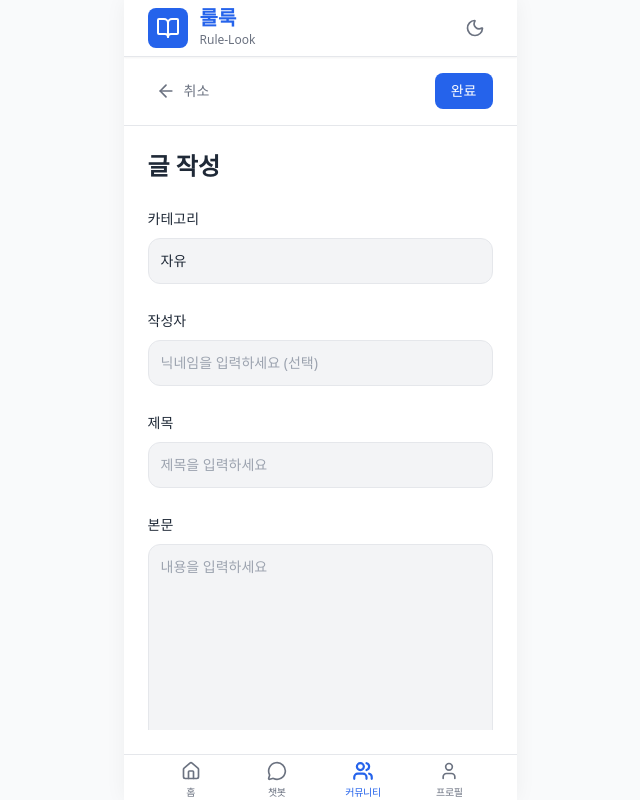
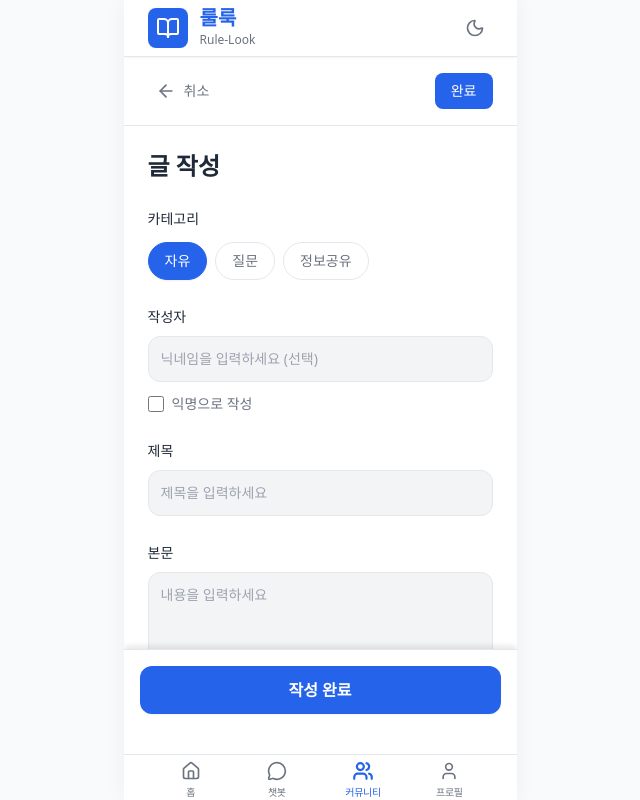
Before and after one commit to parksuejin1026/MoDoRi_Project, a Next.js app: page /community/add in a window 1280 px wide. Shown: the whole page, without its empty margins (320-960 px from the left). Built offline with nearby package versions, Linux system fonts and the light colour scheme.

Commit message:
feat(community): 커뮤니티 학교 필터링 및 익명 글쓰기 기능 추가

```diff
--- a/app/community/[postId]/ClientPostDetail.tsx
+++ b/app/community/[postId]/ClientPostDetail.tsx
@@ -29,6 +29,7 @@ interface CommentData {
     author: string;
     content: string;
     createdAt: string;
+    school?: string; // ⭐️ [추가] 학교 정보 필드
 }
 
 
@@ -54,6 +55,9 @@ export default function ClientPostDetail({
     // ⭐️ [추가] 댓글 수정 상태 관리
     const [editingCommentId, setEditingCommentId] = useState<string | null>(null);
     const [editingContent, setEditingContent] = useState('');
+
+    // ⭐️ [추가] 익명 작성 상태
+    const [isAnonymous, setIsAnonymous] = useState(false);
 
 
     useEffect(() => {
@@ -102,7 +106,8 @@ export default function ClientPostDetail({
         }
 
         setIsSubmittingComment(true);
-        const userName = localStorage.getItem('userName') || '익명';
+        // ⭐️ [수정] 익명 여부에 따라 작성자 이름 설정
+        const userName = isAnonymous ? '익명' : (localStorage.getItem('userName') || '익명');
 
         const payload = {
             postId: postData._id,
@@ -123,6 +128,7 @@ export default function ClientPostDetail({
                 const newComment = await response.json();
                 setComments((prev: CommentData[]) => [...prev, newComment.data]);
                 setCommentText('');
+                setIsAnonymous(false); // 작성 후 초기화
 
             } else {
                 const errorData = await response.json();
@@ -301,7 +307,15 @@ export default function ClientPostDetail({
                             return (
                                 <div key={comment._id} className='p-3 bg-muted rounded-xl border border-border'>
                                     <div className='flex justify-between items-start mb-1'>
+                                        <div className="flex items-center gap-2">
                                             <span className='font-medium text-sm text-foreground'>{comment.author}</span>
+                                            {/* ⭐️ [추가] 학교 배지 표시 */}
+                                            {comment.school && (
+                                                <span className="px-1.5 py-0.5 rounded text-[10px] font-medium bg-blue-100 text-blue-700 border border-blue-200">
+                                                    {comment.school}
+                                                </span>
+                                            )}
+                                        </div>
                                         {/* ⭐️ 수정/삭제 버튼 */}
                                         {isCommentOwner && (
                                             <div className="flex gap-2 text-xs text-muted-foreground">
@@ -378,13 +392,27 @@ export default function ClientPostDetail({
                         rows={1} // ⭐️ [수정 반영] 한 줄 크기로 줄임
                         className='w-full p-3 bg-muted border border-border text-foreground rounded-xl text-sm resize-none focus:outline-none focus:border-primary transition-all'
                     />
+
+                    {/* ⭐️ [추가] 익명 작성 체크박스 */}
+                    <div className="flex items-center justify-between mt-2">
+                        <label className="flex items-center gap-2 text-sm text-muted-foreground cursor-pointer hover:text-foreground transition-colors">
+                            <input
+                                type="checkbox"
+                                checked={isAnonymous}
+                                onChange={(e) => setIsAnonymous(e.target.checked)}
+                                className="w-4 h-4 rounded border-border text-primary focus:ring-primary/20"
+                            />
+                            <span>익명으로 작성</span>
+                        </label>
+
                         <button
                             type='submit'
                             disabled={!currentUserId || isSubmittingComment || !commentText.trim()}
-                        className="mt-2 w-full px-4 py-2 bg-primary text-primary-foreground text-sm font-medium rounded-lg hover:bg-primary/90 disabled:bg-muted-foreground/50 transition-colors"
+                            className="px-4 py-2 bg-primary text-primary-foreground text-sm font-medium rounded-lg hover:bg-primary/90 disabled:bg-muted-foreground/50 transition-colors"
                         >
                             {isSubmittingComment ? '작성 중...' : '댓글 등록'}
                         </button>
+                    </div>
                 </form>
             </div>
         </div>
--- a/app/community/add/page.tsx
+++ b/app/community/add/page.tsx
@@ -1,5 +1,3 @@
-// 📁 app/community/add/page.tsx
-
 'use client';
 
 import { useState, useEffect } from 'react';
@@ -11,12 +9,12 @@ export default function WritePage() {
   const [title, setTitle] = useState('');
   const [content, setContent] = useState('');
   const [author, setAuthor] = useState('');
-  // ⭐️ [추가] 카테고리 상태 추가
   const [category, setCategory] = useState<'질문' | '정보공유' | '자유'>('자유');
-  const [currentUserId, setCurrentUserId] = useState<string>(''); // ⭐️ 추가
-  const [currentUserEmail, setCurrentUserEmail] = useState<string>(''); // ⭐️ 추가
-  const [currentUserSchool, setCurrentUserSchool] = useState<string>(''); // ⭐️ 추가: 학교 정보
+  const [currentUserId, setCurrentUserId] = useState<string>('');
+  const [currentUserEmail, setCurrentUserEmail] = useState<string>('');
+  const [currentUserSchool, setCurrentUserSchool] = useState<string>('');
 
+  const [isAnonymous, setIsAnonymous] = useState(false);
   const [isSubmitting, setIsSubmitting] = useState(false);
   const router = useRouter();
 
@@ -25,20 +23,14 @@ export default function WritePage() {
       const storedName = localStorage.getItem('userName');
       const storedId = localStorage.getItem('userId');
       const storedEmail = localStorage.getItem('userEmail');
-      const storedSchool = localStorage.getItem('userSchool'); // ⭐️ 학교 정보 가져오기
+      const storedSchool = localStorage.getItem('userSchool');
 
       if (storedName) setAuthor(storedName);
-      if (storedId) setCurrentUserId(storedId); // ⭐️ 저장
-      if (storedEmail) setCurrentUserEmail(storedEmail); // ⭐️ 저장
-      if (storedSchool) setCurrentUserSchool(storedSchool); // ⭐️ 저장
+      if (storedId) setCurrentUserId(storedId);
+      if (storedEmail) setCurrentUserEmail(storedEmail);
+      if (storedSchool) setCurrentUserSchool(storedSchool);
     }
   }, []);
-
-  // ⭐️ [추가] userId가 없으면 등록 불가
-  if (!currentUserId || !currentUserEmail) {
-    // 렌더링을 막고 로딩 스피너나 리다이렉트를 고려할 수 있습니다.
-    // 현재는 글쓰기 버튼만 비활성화합니다.
-  }
 
   const handleSubmit = async (e: React.FormEvent) => {
     e.preventDefault();
@@ -55,11 +47,11 @@ export default function WritePage() {
         body: JSON.stringify({
           title,
           content,
-          author: author.trim() || '익명',
-          category, // ⭐️ 카테고리 추가
-          userId: currentUserId, // ⭐️ userId 추가
-          userEmail: currentUserEmail, // ⭐️ userEmail 추가
-          school: currentUserSchool, // ⭐️ school 추가
+          author: isAnonymous ? '' : (author.trim() || '익명'),
+          category,
+          userId: currentUserId,
+          userEmail: currentUserEmail,
+          school: currentUserSchool,
         }),
       });
 
@@ -78,16 +70,17 @@ export default function WritePage() {
   };
 
   return (
-    <div className="flex flex-col h-full bg-card">
+    <div className="flex flex-col h-full bg-card relative">
       {/* 헤더 */}
       <div className="flex items-center justify-between px-6 py-4 border-b border-border sticky top-0 bg-card z-10">
         <Link href="/community" className="flex items-center gap-2 text-muted-foreground hover:bg-accent px-2 py-1 rounded-md transition-colors">
           <ArrowLeft size={20} />
           <span className="text-sm font-medium">취소</span>
         </Link>
+        {/* 상단 완료 버튼 (선택적 유지) */}
         <button
           onClick={handleSubmit}
-          disabled={isSubmitting || !title.trim() || !content.trim() || !currentUserId} // ⭐️ userId 조건 추가
+          disabled={isSubmitting || !title.trim() || !content.trim() || !currentUserId}
           className="px-4 py-2 bg-primary text-primary-foreground text-sm font-medium rounded-lg hover:bg-primary/90 disabled:bg-muted-foreground/50 transition-colors"
         >
           {isSubmitting ? '등록 중...' : '완료'}
@@ -99,30 +92,50 @@ export default function WritePage() {
         <h2 className="text-2xl font-bold text-foreground mb-6">글 작성</h2>
 
         <div className="space-y-6">
-          {/* ⭐️ [수정] 카테고리 선택 필드 */}
-          <div className="space-y-2">
+          {/* ⭐️ [수정] 카테고리 선택 필드 (칩 UI) */}
+          <div className="space-y-3">
             <label className="text-sm font-medium text-foreground">카테고리</label>
-            <select
-              value={category}
-              onChange={(e) => setCategory(e.target.value as '질문' | '정보공유' | '자유')}
-              className="w-full p-3 bg-muted border border-border text-foreground rounded-xl text-sm focus:outline-none focus:border-primary focus:ring-1 focus:ring-primary/20 transition-all appearance-none"
-            >
-              <option value="자유">자유</option>
-              <option value="질문">질문</option>
-              <option value="정보공유">정보공유</option>
-            </select>
+            <div className="flex gap-2">
+              {(['자유', '질문', '정보공유'] as const).map((cat) => (
+                <button
+                  key={cat}
+                  onClick={() => setCategory(cat)}
+                  className={`px-4 py-2 rounded-full text-sm font-medium transition-all active:scale-95 border ${category === cat
+                    ? 'bg-primary text-primary-foreground border-primary shadow-sm'
+                    : 'bg-background text-muted-foreground border-border hover:bg-secondary'
+                    }`}
+                >
+                  {cat}
+                </button>
+              ))}
+            </div>
           </div>
 
           <div className="space-y-2">
             <label className="text-sm font-medium text-foreground">작성자</label>
+
             <input
               type="text"
-              value={author}
+              value={isAnonymous ? '익명' : author}
               onChange={(e) => setAuthor(e.target.value)}
-              className="w-full p-3 bg-muted border border-border text-foreground rounded-xl text-sm focus:outline-none focus:border-primary focus:ring-1 focus:ring-primary/20 transition-all"
+              disabled={isAnonymous}
+              className="w-full p-3 bg-muted border border-border text-foreground rounded-xl text-sm focus:outline-none focus:border-primary focus:ring-1 focus:ring-primary/20 transition-all disabled:opacity-60 disabled:cursor-not-allowed"
               placeholder="닉네임을 입력하세요 (선택)"
             />
-            {currentUserId && <p className='text-xs text-muted-foreground pt-1'>작성자 ID: {currentUserId.substring(0, 8)}...</p>}
+
+            <div className="flex justify-between items-start">
+              {currentUserId && <p className='text-xs text-muted-foreground pt-1'>작성자 ID: {currentUserId.substring(0, 8)}...</p>}
+
+              <label className="flex items-center gap-2 text-sm text-muted-foreground cursor-pointer hover:text-foreground transition-colors pt-1">
+                <input
+                  type="checkbox"
+                  checked={isAnonymous}
+                  onChange={(e) => setIsAnonymous(e.target.checked)}
+                  className="w-4 h-4 rounded border-border text-primary focus:ring-primary/20"
+                />
+                <span>익명으로 작성</span>
+              </label>
+            </div>
           </div>
 
           <div className="space-y-2">
@@ -147,6 +160,17 @@ export default function WritePage() {
           </div>
         </div>
       </div>
+
+      {/* ⭐️ [추가] 하단 고정 완료 버튼 */}
+      <div className="p-4 border-t border-border bg-card sticky bottom-0 z-20 shadow-[0_-4px_6px_-1px_rgba(0,0,0,0.1)]">
+        <button
+          onClick={handleSubmit}
+          disabled={isSubmitting || !title.trim() || !content.trim() || !currentUserId}
+          className="w-full py-3 bg-primary text-primary-foreground text-base font-bold rounded-xl hover:bg-primary/90 disabled:bg-muted-foreground/50 transition-all shadow-sm active:scale-[0.98]"
+        >
+          {isSubmitting ? '등록 중...' : '작성 완료'}
+        </button>
+      </div>
     </div>
   );
 }
```
Also changed, not shown: app/community/page.tsx (+71 -34 lines). Lines whose indentation alone changed are shown as unchanged.
